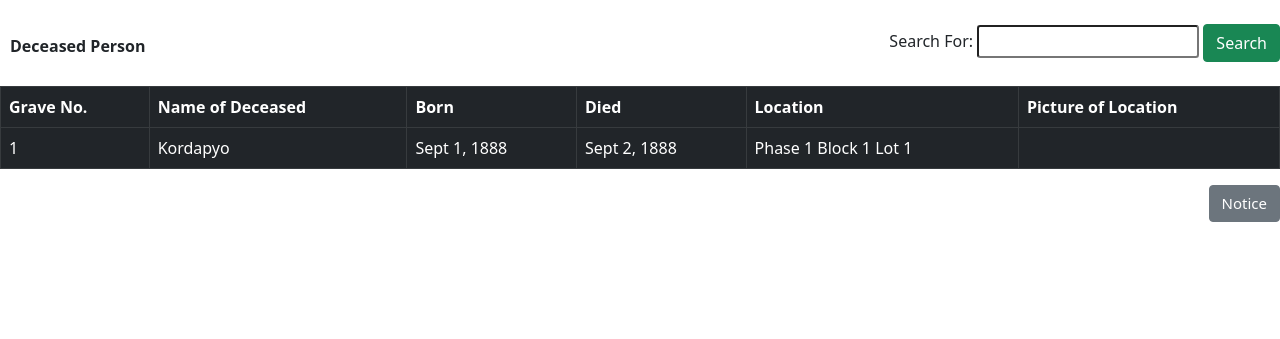
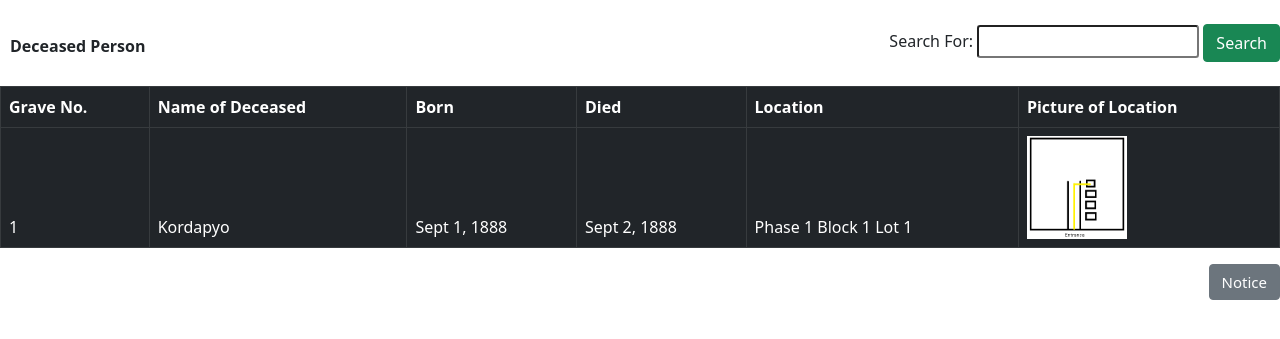
Before and after one commit to leilabocar/THESIS, a Django app: page /AdminHomepage in a window 1280 px wide. Shown: the part 81-420 px from the top of the page. Run offline with Django 4.2, Linux system fonts and the light colour scheme; the visitor is signed in with stand-in values (Sample User, id 1); some libraries are stand-ins or nearby versions.

Commit message:
Update AdminHomepage.html

```diff
--- a/THESISPROJECT/THESISAPP/templates/files/AdminHomepage.html
+++ b/THESISPROJECT/THESISAPP/templates/files/AdminHomepage.html
@@ -69,7 +69,7 @@
         <td>Sept 1, 1888</td>
         <td>Sept 2, 1888</td>
         <td>Phase 1 Block 1 Lot 1</td>
-        <td></td>
+        <td><img src="{% static 'images/location.png' %}" style="width:100px;"></td>
       </tr>
     </thead>
   </table>
```
